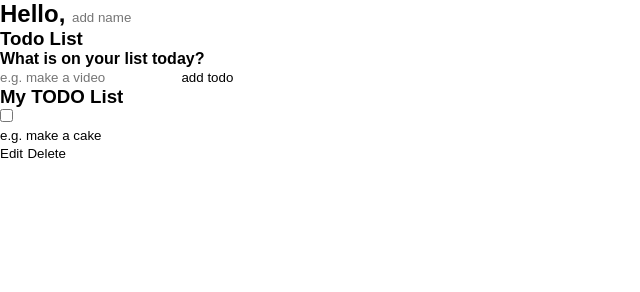
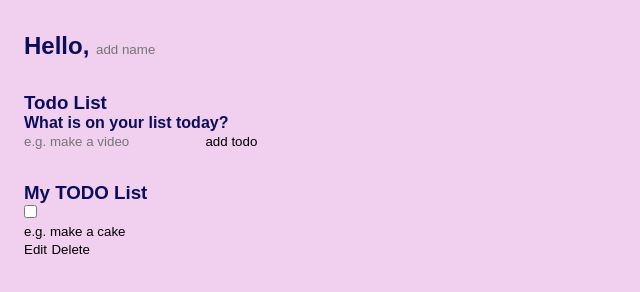
Before and after one commit to damidaramola/new-to-do-list, a plain HTML site: page index.html in a window 1280 px wide. Shown: the whole page, without its empty margins (0-640 px from the left). Drawn offline with Linux system fonts and the light colour scheme.

Commit message:
add styling to body and section elements

```diff
--- a/assets/style.css
+++ b/assets/style.css
@@ -1,9 +1,9 @@
 /* Variables */
 :root {
 	--primary: #40c2ea;
-	--light: #f1c0ed;
+	--light: #f1cfee;
 	--grey: #888;
-	--dark: #313154;
+	--dark: #0c0c5d;
 	--danger: #ff5b57;
 
 	--shadow: 0 1px 3px rgba(0, 0, 0, 0.1);
@@ -23,3 +23,15 @@
 	background: none;
 	cursor: initial;
 }
+
+body {
+	background: var(--light);
+	color: var(--dark);
+}
+
+section {
+	margin-top: 2rem;
+	margin-bottom: 2rem;
+	padding-left: 1.5rem;
+	padding-right: 1.5rem;
+}
```
